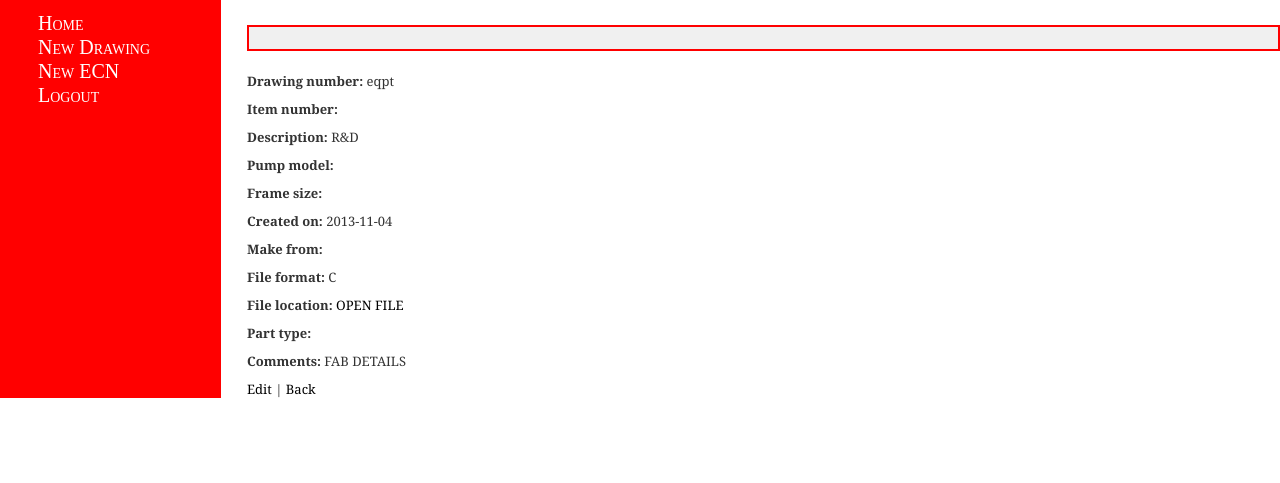
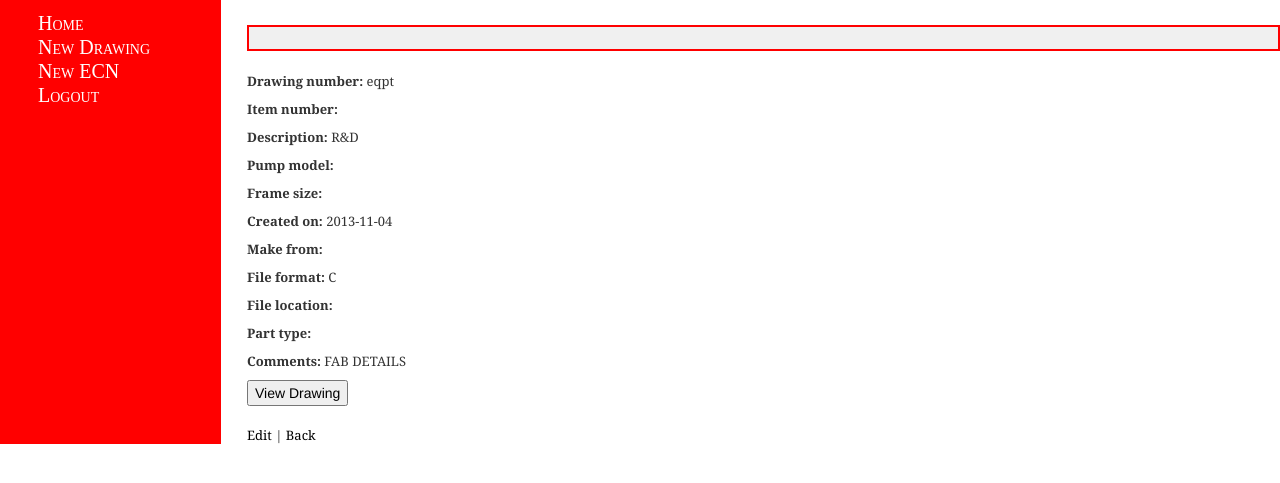
Before and after one commit to sabrams86/engdb, a Rails app: page /drawings/1 in a window 1280 px wide. Shown: the part 63-546 px from the top of the page. Run offline with Rails 7, Linux system fonts and the light colour scheme; a user stored in the database is signed in; data comes from the database, SQL or seed files in the repository; both versions use the stored data as it was after the commit; style sheets or scripts are compiled from the project's sources; some libraries are stand-ins or nearby versions.

Commit message:
file viewer working

```diff
--- a/app/controllers/drawings_controller.rb
+++ b/app/controllers/drawings_controller.rb
@@ -95,4 +95,14 @@ class DrawingsController < ApplicationController
       format.json { head :no_content }
     end
   end
+
+  def view
+    @drawing = Drawing.find(params[:id])
+    @path = @drawing.draw_path(@drawing)
+
+    send_file( @path,
+    :disposition => 'inline',
+    :x_sendfile => true )
+  end
+
 end
--- a/app/models/ecn.rb
+++ b/app/models/ecn.rb
@@ -10,7 +10,7 @@ class Ecn < ActiveRecord::Base
   validates :ecn_number, :ecn_type, :product_line, presence: true
   validates :ecn_number, uniqueness: true
 
-  scope :by_ecn_number, lambda { |ecn_number| where(ecn_number: ecn_number) unless ecn_number.nil? || ecn_number.blank? }
+  scope :by_ecn_number, lambda { |ecn_number| where("ecn_number LIKE?", "#{ecn_number}%") unless ecn_number.nil? || ecn_number.blank? }
   scope :by_user_name, lambda { |user_name| where("user_name LIKE?", "%#{user_name}%") unless user_name.nil? }
   scope :by_drawing_number, lambda { |drawing_number|
     joins(:revisions).
--- a/app/views/drawings/show.html.erb
+++ b/app/views/drawings/show.html.erb
@@ -43,7 +43,6 @@
 <p>
   <b>File location:</b>
   <%= @drawing.file_location %>
-  <a href='file://///engserver/Engineering/engineering/shop%20prints/A2900/A2908_revE.PDF'>OPEN FILE</a>
 </p>
 
 <p>
@@ -56,6 +55,6 @@
   <%= @drawing.comments %>
 </p>
 
-
+<%= button_to "View Drawing", {action: "view", :id => @drawing.id}  %>
 <%= link_to 'Edit', edit_drawing_path(@drawing) %> |
 <%= link_to 'Back', drawings_path %>
--- a/app/views/ecns/index.html.erb
+++ b/app/views/ecns/index.html.erb
@@ -14,7 +14,7 @@
 
 <% @ecns.each do |ecn| %>
   <tr>
-    <td><%= ecn.ecn_number %></td>
+    <td><%= link_to ecn.ecn_number, ecn%></td>
     <td><%= ecn.ecn_type %></td>
     <td><%= ecn.product_line %></td>
     <td><%= ecn.created_on %></td>
--- a/app/views/ecns/show.html.erb
+++ b/app/views/ecns/show.html.erb
@@ -15,6 +15,11 @@
 <p>
   <b>Created on:</b>
   <%= @ecn.created_on %>
+</p>
+
+<p>
+  <b>Created by:</b>
+  <%= @ecn.user_name %>
 </p>
 
 <p>
--- a/app/views/revisions/_form.html.erb
+++ b/app/views/revisions/_form.html.erb
@@ -1,6 +1,9 @@
 <%= form_for :revisions, :url => { :controller => "revisions", :action => "create" } do |f| %>
 
-
+  <div class="revfield">
+    <b><%= f.label :drawing_number %></b><br />
+    <%= f.text_field :drawing_number %>
+  </div>
   <div class="field">
     <%= f.label :change %><br />
     <%= f.text_area :change, rows: 3 %>
--- a/config/routes.rb
+++ b/config/routes.rb
@@ -38,6 +38,7 @@ delete 'logout' => 'sessions#destroy'
 
  match 'ecns/submit' => 'ecns#submit'
  match 'ecns/close' => 'ecns#close'
+ match 'drawings/view' => 'drawings#view'
 
   # Sample of named route:
   #   match 'products/:id/purchase' => 'catalog#purchase', :as => :purchase
```
Also changed, not shown: app/models/drawing.rb (+8 -3 lines), app/assets/javascripts/application.js (line endings or trailing spaces), app/assets/javascripts/ecns.js.coffee (line endings or trailing spaces), db/development.sqlite3, 8 other files.
